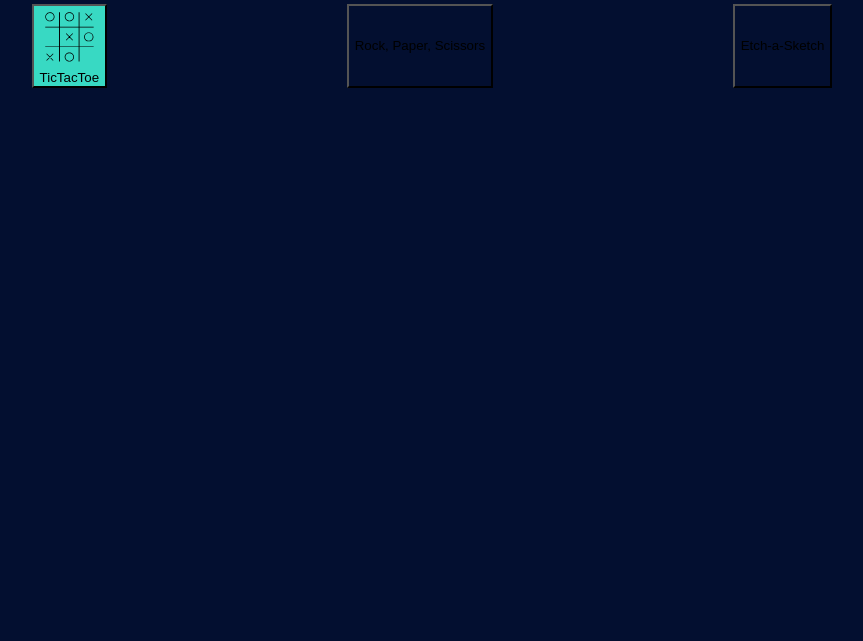
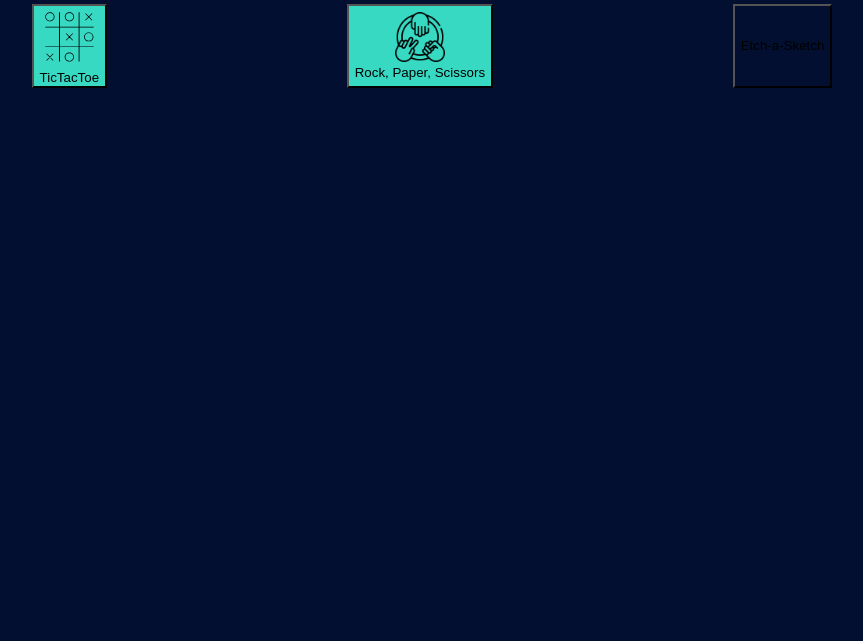
Before and after one commit to JJHH17/minimash, a website built with webpack: page src/index.html in a window 1280 px wide. Shown: the part 159-800 px from the top of the page, without its empty margins (208-1071 px from the left). Built offline with nearby package versions, Linux system fonts and the light colour scheme.

Commit message:
Add rock paper scissors image, add to button element

```diff
--- a/src/index.html
+++ b/src/index.html
@@ -10,7 +10,7 @@
         <h1 id="minimashtitle">MiniMash</h1>
         <div id="buttonHolders">
             <button id="tictactoebtn"> <img id="tictactoeimg" src="../Assets/tic-tac-toe.svg">TicTacToe</button>
-            <button id="rockpaperscissorbtn">Rock, Paper, Scissors</button>
+            <button id="rockpaperscissorbtn"> <img id="rockpaperscissorsimg" src="../Assets/rock-paper-scissors_6832100.png" height="50px"><br>Rock, Paper, Scissors</button>
             <button id="etch-a-sketchbtn">Etch-a-Sketch</button>
         </div>
 
--- a/src/styles.css
+++ b/src/styles.css
@@ -16,6 +16,6 @@
     justify-content: space-evenly;
 }
 
-#tictactoebtn, #tictactoeimg {
+#tictactoebtn, #tictactoeimg, #rockpaperscissorbtn, #rockpaperscissorsimg {
     background-color: #38d9c3;
 }
```
Also changed, not shown: Assets/rock-paper-scissors_6832100.png (added).
